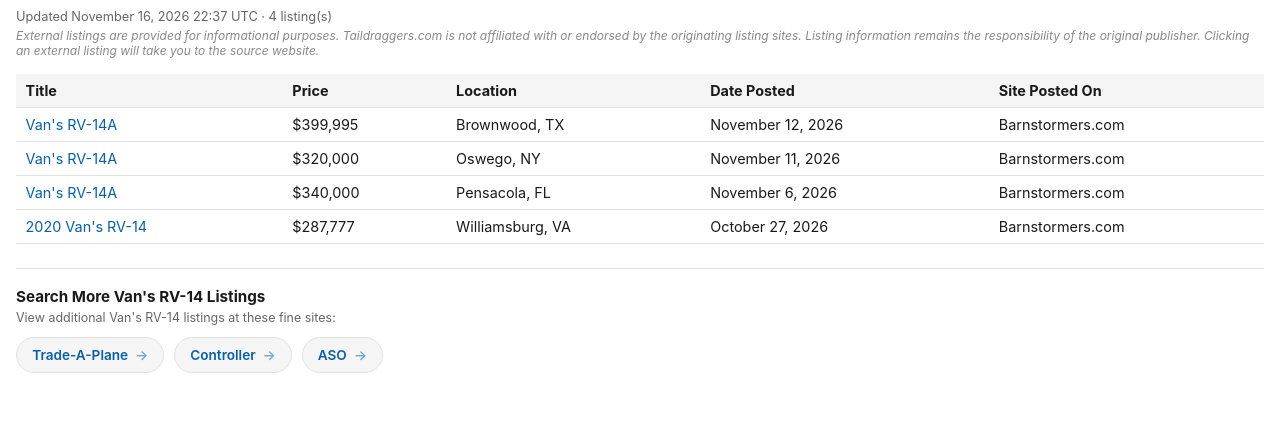
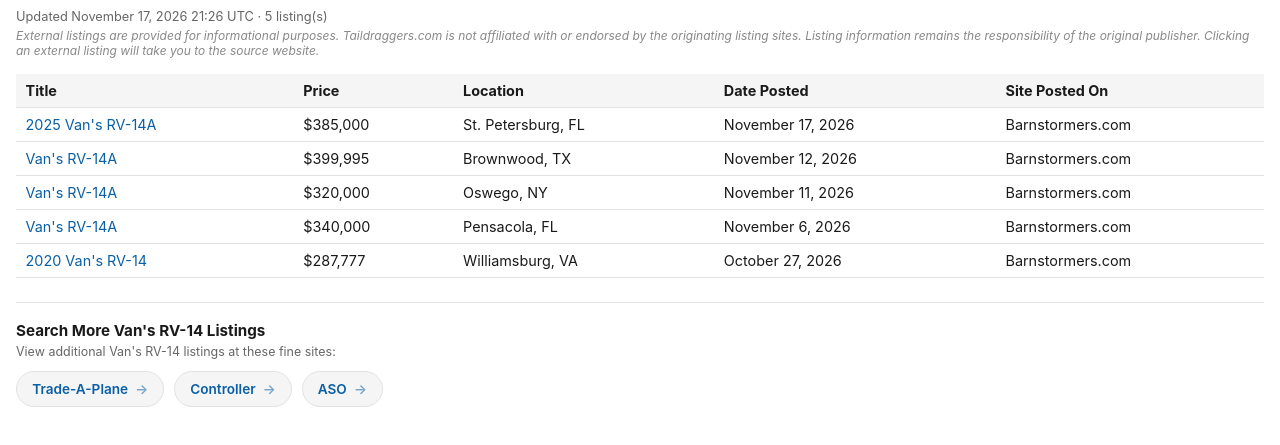
Before and after one commit to taildraggers/vans-rv14-for-sale, a plain HTML site: page docs/index.html in a window 1280 px wide. Shown: the part 43-488 px from the top of the page. Drawn offline with Linux system fonts and the light colour scheme.

Commit message:
Update Van's RV-14 listings (2026-11-17)

```diff
--- a/docs/index.html
+++ b/docs/index.html
@@ -76,13 +76,14 @@
 </head>
 <body>
   <h1>Other Van&#x27;s RV-14 Ads on the Web</h1>
-  <div class="updated">Updated November 16, 2026 22:37 UTC &middot; 4 listing(s)</div>
+  <div class="updated">Updated November 17, 2026 21:26 UTC &middot; 5 listing(s)</div>
   <div class="disclaimer">External listings are provided for informational purposes. Taildraggers.com is not affiliated with or endorsed by the originating listing sites. Listing information remains the responsibility of the original publisher. Clicking an external listing will take you to the source website.</div>
   <table>
     <thead>
       <tr><th>Title</th><th>Price</th><th>Location</th><th>Date Posted</th><th>Site Posted On</th></tr>
     </thead>
     <tbody>
+        <tr><td><a href="https://www.barnstormers.com/classified-2084284-RV14A.html" target="_blank" rel="noopener noreferrer">2025 Van&#x27;s RV-14A</a></td><td>$385,000</td><td>St. Petersburg, FL</td><td>November 17, 2026</td><td>Barnstormers.com</td></tr>
         <tr><td><a href="https://www.barnstormers.com/classified-2077324-Van’s-RV14A.html" target="_blank" rel="noopener noreferrer">Van&#x27;s RV-14A</a></td><td>$399,995</td><td>Brownwood, TX</td><td>November 12, 2026</td><td>Barnstormers.com</td></tr>
         <tr><td><a href="https://www.barnstormers.com/classified-2013840-Vans-RV-14A.html" target="_blank" rel="noopener noreferrer">Van&#x27;s RV-14A</a></td><td>$320,000</td><td>Oswego, NY</td><td>November 11, 2026</td><td>Barnstormers.com</td></tr>
         <tr><td><a href="https://www.barnstormers.com/classified-2082308-VANS-RV-14a.html" target="_blank" rel="noopener noreferrer">Van&#x27;s RV-14A</a></td><td>$340,000</td><td>Pensacola, FL</td><td>November 6, 2026</td><td>Barnstormers.com</td></tr>
```
